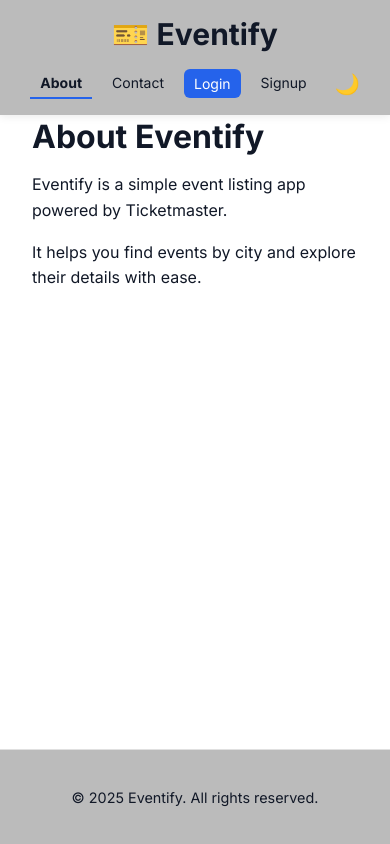
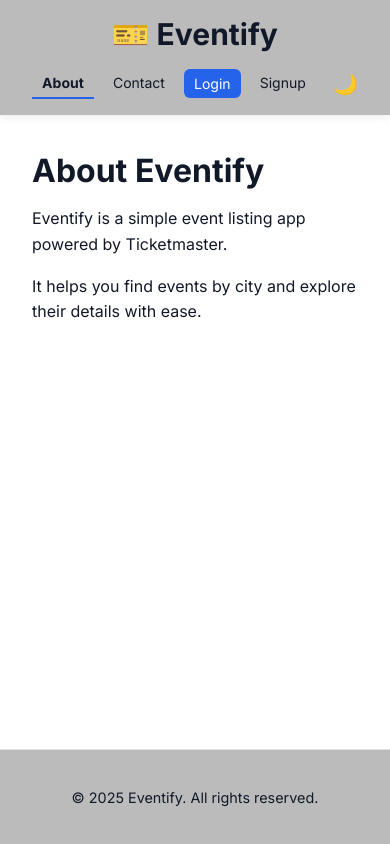
Before and after one commit to jehanzaib-dev/Eventify, a Next.js app: page /about in a window 390 px wide. Built offline with nearby package versions, Linux system fonts and the light colour scheme.

Commit message:
enhanced mobile view

```diff
--- a/src/app/Home.module.css
+++ b/src/app/Home.module.css
@@ -1,5 +1,5 @@
 .wrapper {
-  padding: 120px 16px 32px; /* Top spacing for fixed navbar */
+  padding-top: 150px;
   max-width: 1200px;
   margin: 0 auto;
   width: 100%;
@@ -40,7 +40,7 @@
 }
 @media (min-width: 640px) {
   .wrapper {
-    padding-top: 80px;
+    padding-top: 90px;
   }
 
   .countrySelect {
--- a/src/app/about/About.module.css
+++ b/src/app/about/About.module.css
@@ -1,7 +1,7 @@
 .wrapper {
   background-color: var(--bg-color);
   padding: 2rem;
-  padding-top: 96px;
+  padding-top: 130px;
 }
 
 .heading {
--- a/src/app/contact/Contact.module.css
+++ b/src/app/contact/Contact.module.css
@@ -1,6 +1,5 @@
 .wrapper {
-  padding: 2rem;
-  padding-top: 96px;
+  padding-top: 130px;
 }
 
 .heading {
--- a/src/app/events/[id]/EventDetails.module.css
+++ b/src/app/events/[id]/EventDetails.module.css
@@ -2,14 +2,14 @@
   height: 88vh;
   padding: 2rem 1rem;
   background-color: var(--bg-color);
-  padding-top: 96px;
+  padding-top: 130px;
   display: flex;
   justify-content: center;
   align-items: start;
 }
 
 .card {
-  height: 75vh;
+  height: 60vh;
   background-color:var(--card-bg);
   border-radius: 12px;
   box-shadow: 0 12px 32px rgba(0, 0, 0, 0.1);
@@ -18,12 +18,12 @@
   padding:0 2rem;
   display: flex;
   flex-direction: column;
-  gap: 20px;
+  gap: 10px;
   margin-bottom: 3rem;
 }
 
 .heading {
-  font-size: 24px;
+  font-size: 20px;
   font-weight: 700;
   color: var(--text-color);
   margin-bottom: 0;
--- a/src/app/signup/Signup.module.css
+++ b/src/app/signup/Signup.module.css
@@ -9,8 +9,8 @@
 
 .card {
   background-color:var(--card-bg);
-  padding: 48px 36px;
-  border-radius: 20px;
+  padding: 48px 32px;
+  border-radius: 16px;
   box-shadow: 0 12px 40px rgba(0, 0, 0, 0.12);
   width: 100%;
   max-width: 400px;
--- a/src/components/Navbar.module.css
+++ b/src/components/Navbar.module.css
@@ -34,7 +34,6 @@
   gap: 16px;
   align-items: center;
   justify-content: flex-end;
-  flex: 1;
   min-width: 0;
 }
 
@@ -110,9 +109,8 @@
   }
 
   .links {
-    flex-wrap: wrap;
-    justify-content: center;
-    gap: 10px;
+    justify-content: space-evenly;
+    gap: 1px;
     width: 100%;
   }
 
```
